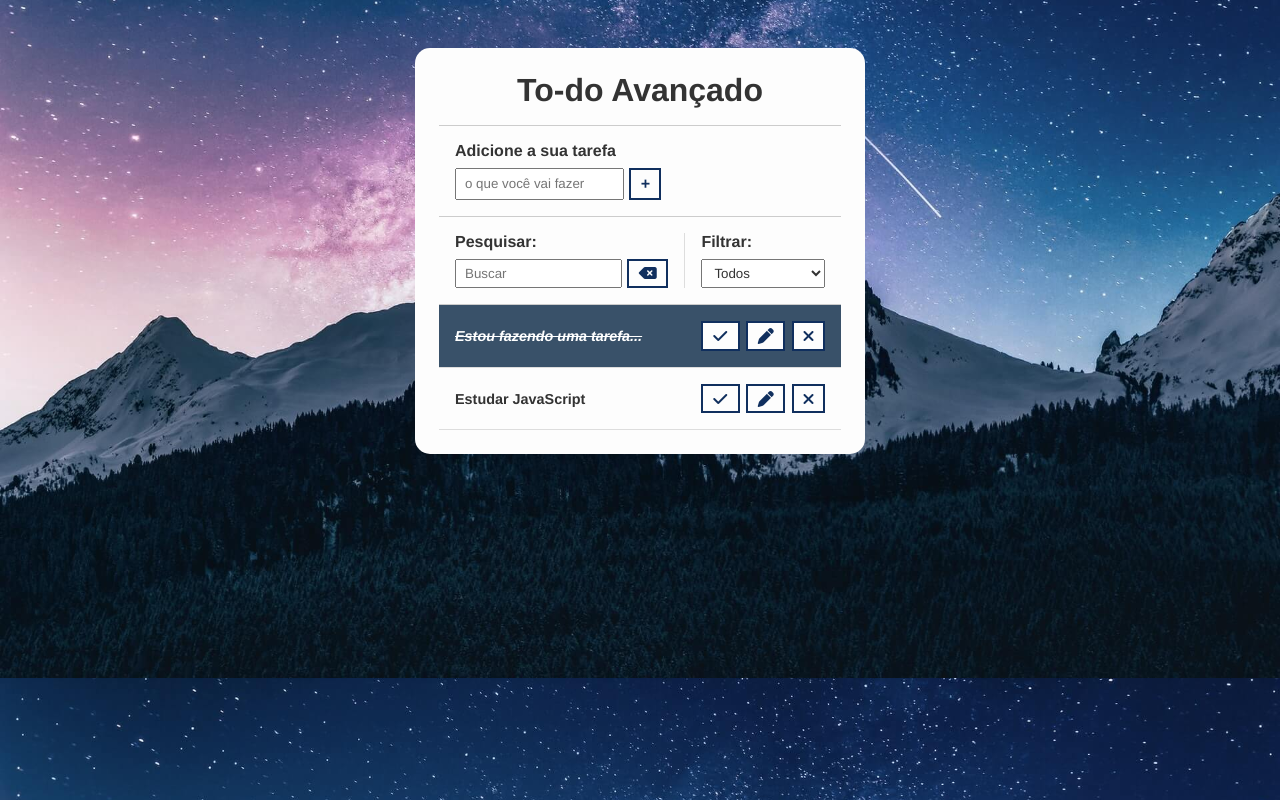
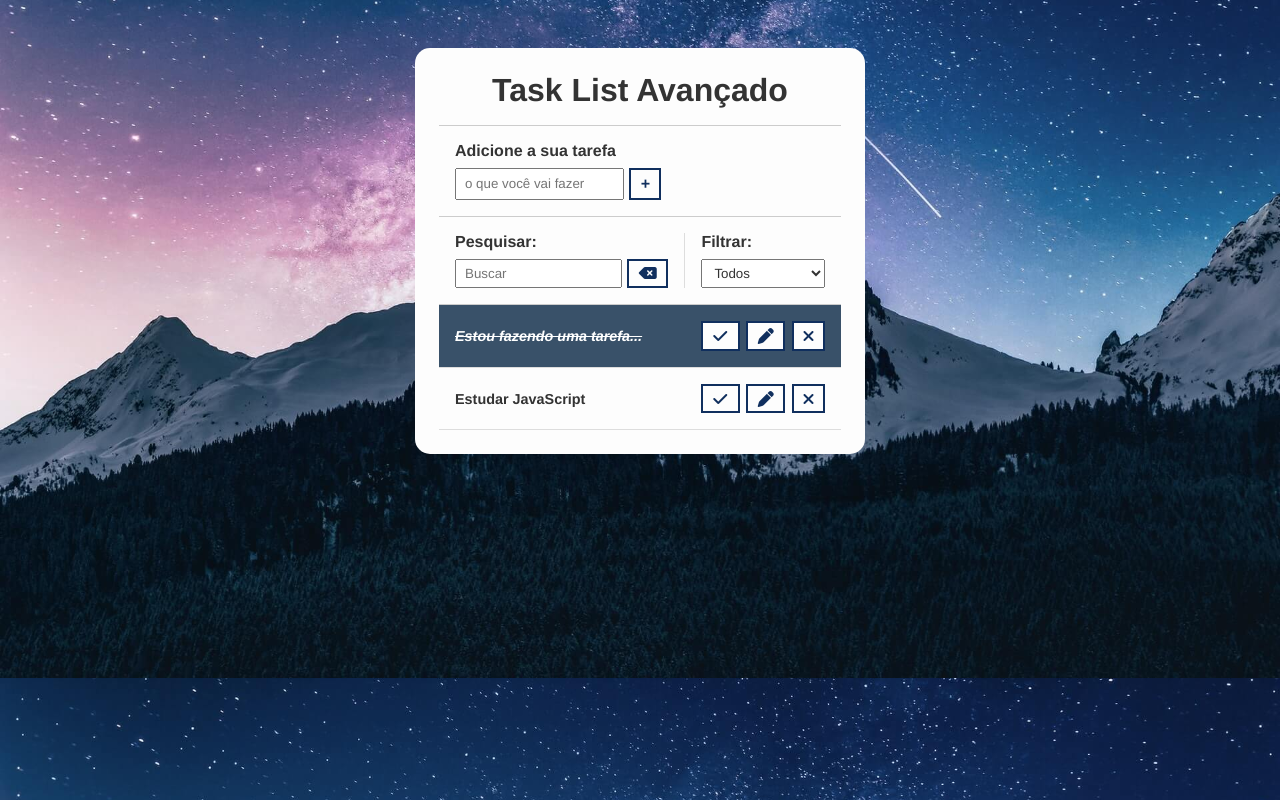
Before and after one commit to alvaronascimento-dev/task-list-hora-de-codar, a plain HTML site: page index.html in a window 1280 px wide. Drawn offline with Linux system fonts and the light colour scheme.

Commit message:
update title

```diff
--- a/index.html
+++ b/index.html
@@ -13,7 +13,7 @@
 <body>
     <div class="todo-container">
         <header>
-            <h1>To-do Avançado</h1>
+            <h1>Task List Avançado</h1>
         </header>
         <form id="todo-form">
             <p>Adicione a sua tarefa</p>
```
